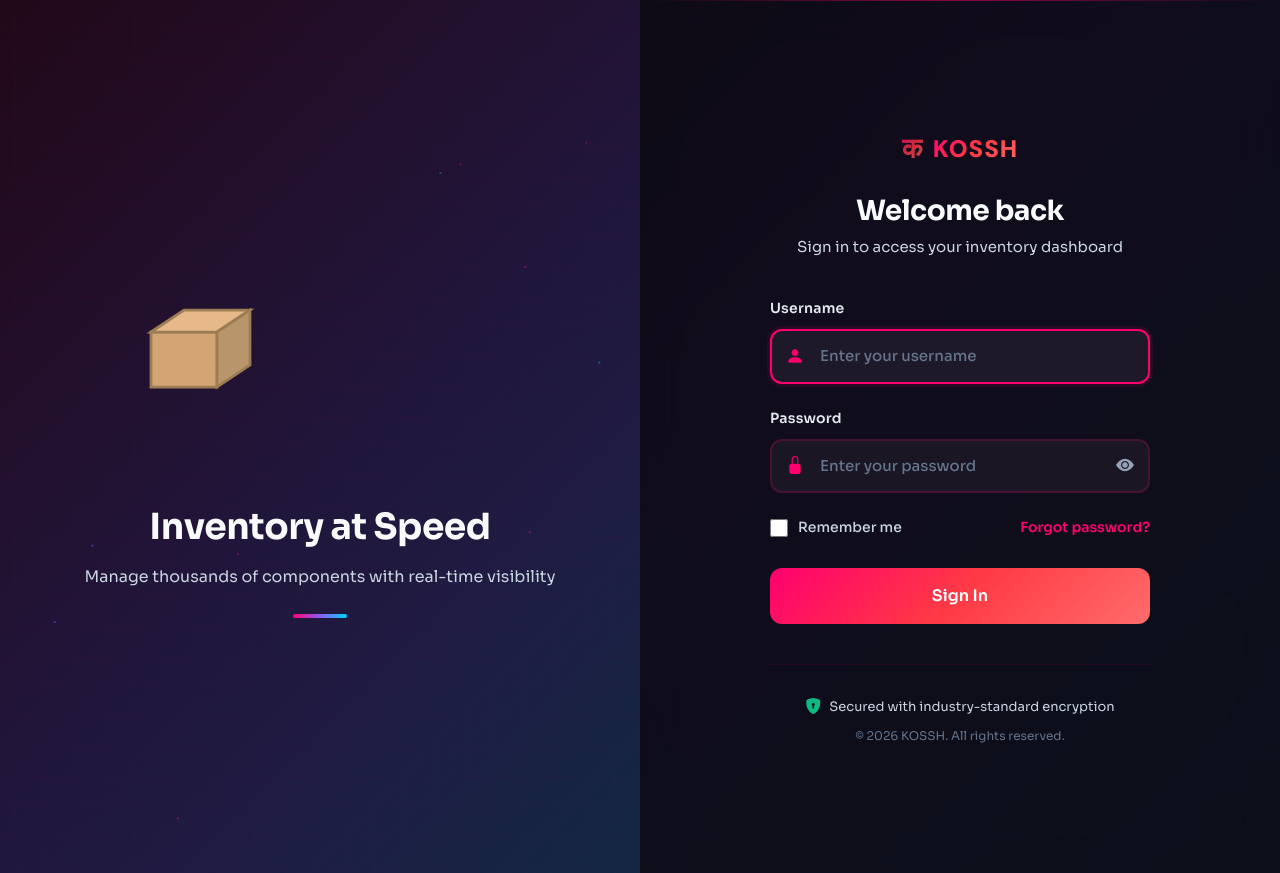
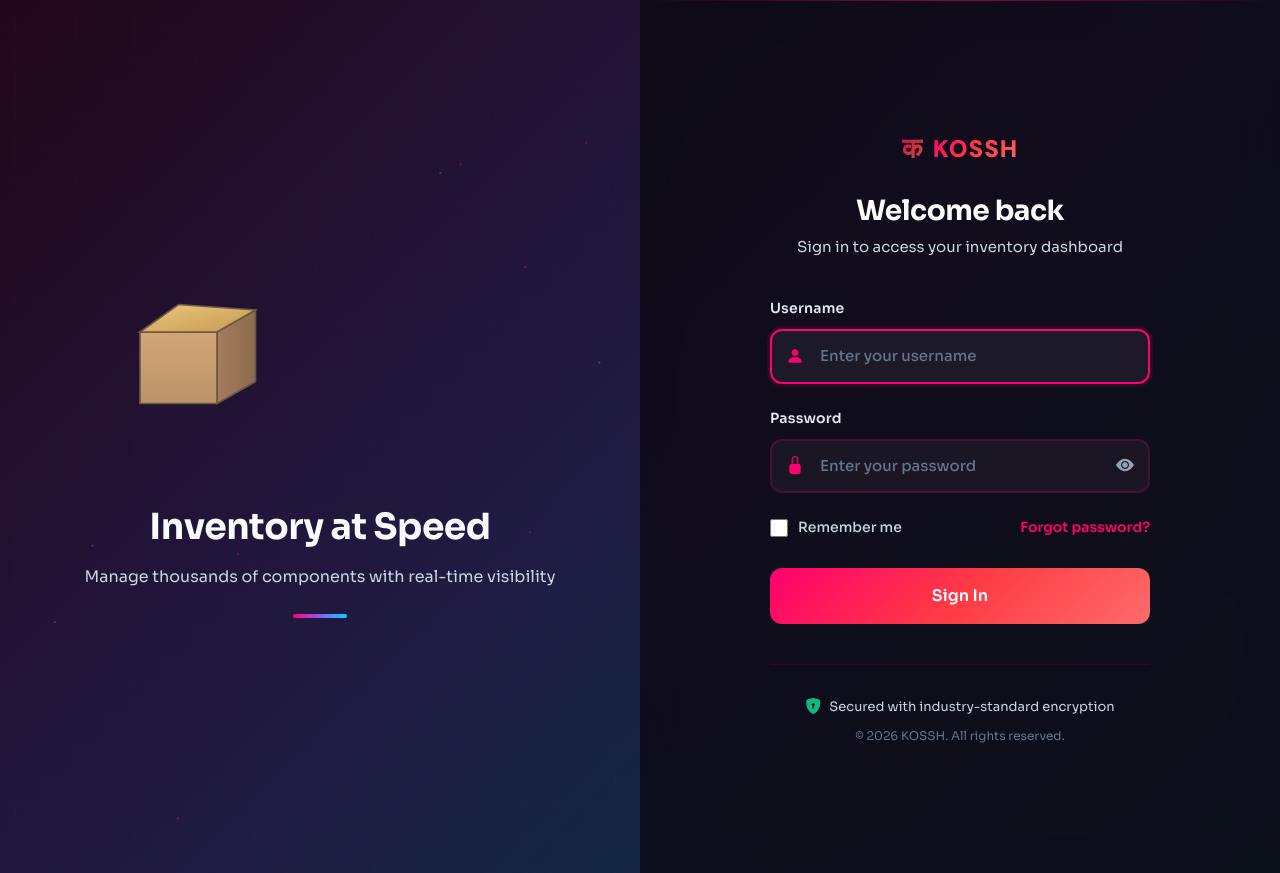
Before and after one commit to Nav228/KOSSH, a Flask app: page /login in a window 1280 px wide. Run offline with Flask 3, Linux system fonts and the light colour scheme; some libraries are stand-ins or nearby versions.

Commit message:
Restore better 3D box with proper shading and gradients
- 3D isometric box with gradient shading
- Top face: light gradient (brightest)
- Front face: medium gradient
- Right side: dark gradient (shows depth)
- Proper strokes and shading for realistic look
- Centered and clean

Co-Authored-By: Claude Opus 4.7 <noreply@anthropic.com>

```diff
--- a/templates/login.html
+++ b/templates/login.html
@@ -564,16 +564,29 @@
             <div class="visual-content">
                 <div class="visual-icon">
                     <svg viewBox="0 0 200 200" class="box-container">
-                        <!-- CENTERED 3D ISOMETRIC BOX (static, no animation) -->
+                        <defs>
+                            <linearGradient id="boxTop" x1="0%" y1="0%" x2="100%" y2="100%">
+                                <stop offset="0%" style="stop-color:#e8c87d;stop-opacity:1" />
+                                <stop offset="100%" style="stop-color:#c99854;stop-opacity:1" />
+                            </linearGradient>
+                            <linearGradient id="boxFront" x1="0%" y1="0%" x2="0%" y2="100%">
+                                <stop offset="0%" style="stop-color:#d4a574;stop-opacity:1" />
+                                <stop offset="100%" style="stop-color:#b8956a;stop-opacity:1" />
+                            </linearGradient>
+                            <linearGradient id="boxRight" x1="0%" y1="0%" x2="100%" y2="0%">
+                                <stop offset="0%" style="stop-color:#a67c5d;stop-opacity:1" />
+                                <stop offset="100%" style="stop-color:#8b6b4e;stop-opacity:1" />
+                            </linearGradient>
+                        </defs>
+
+                        <!-- RIGHT SIDE (darkest) -->
+                        <polygon points="120,70 155,50 155,115 120,135" fill="url(#boxRight)" stroke="#6b5745" stroke-width="1.5" />
 
                         <!-- FRONT FACE -->
-                        <polygon points="60,120 60,70 120,70 120,120" class="box-front" />
+                        <polygon points="50,135 50,70 120,70 120,135" fill="url(#boxFront)" stroke="#6b5745" stroke-width="1.5" />
 
-                        <!-- TOP FACE -->
-                        <polygon points="60,70 90,50 150,50 120,70" class="box-top" />
-
-                        <!-- RIGHT SIDE FACE -->
-                        <polygon points="120,70 150,50 150,100 120,120" class="box-right" />
+                        <!-- TOP FACE (brightest) -->
+                        <polygon points="50,70 85,45 155,50 120,70" fill="url(#boxTop)" stroke="#6b5745" stroke-width="1.5" />
                     </svg>
                 </div>
 
```
